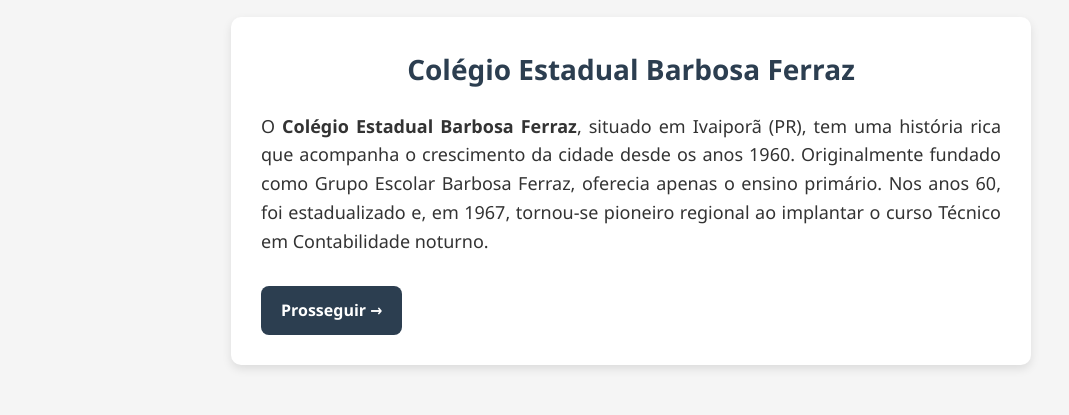
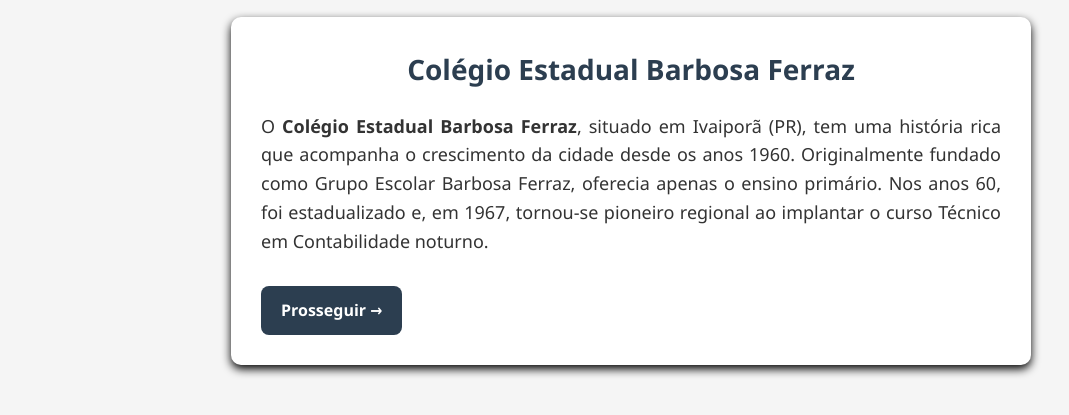
Before and after one commit to LucasVinicyus13/ArraiaBarbosa, a plain HTML site: page index.html in a window 1280 px wide. Shown: the part 103-518 px from the top of the page, without its empty margins (9-1078 px from the left). Drawn offline with Linux system fonts and the light colour scheme.

Commit message:
Update style.css

```diff
--- a/style.css
+++ b/style.css
@@ -29,7 +29,7 @@
     background: #fff;
     padding: 30px;
     border-radius: 10px;
-    box-shadow: 0 4px 10px rgba(0, 0, 0, 0.1);
+    box-shadow: 0 4px 10px #000;
   }
 
   h1 {
```
